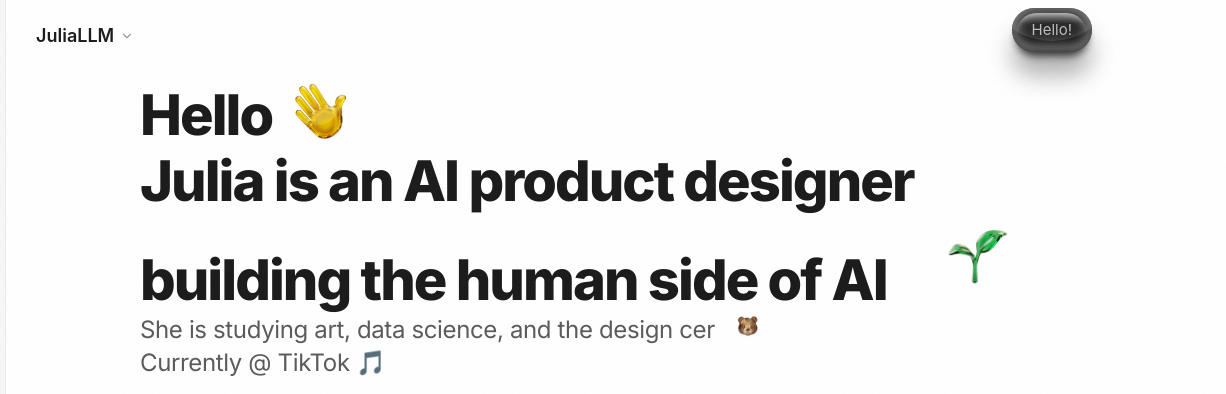
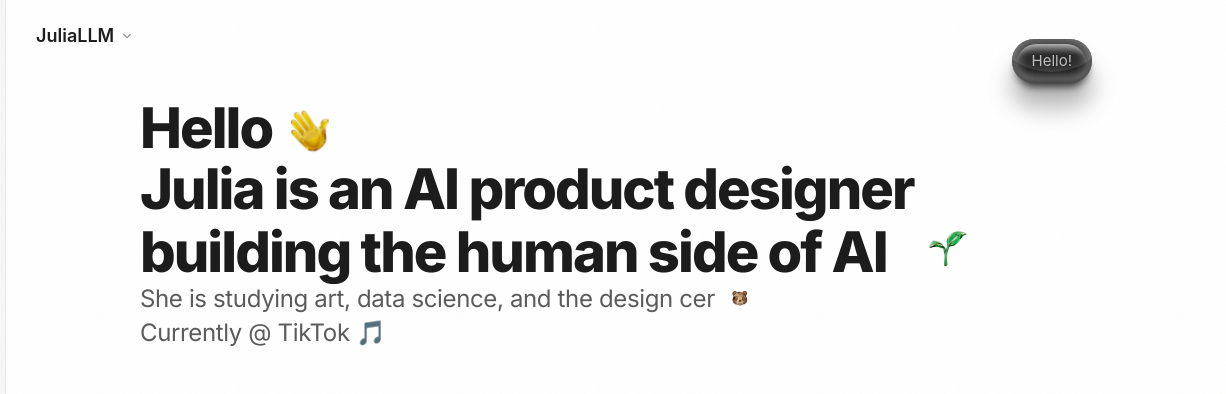
Before and after one commit to julialiu05/Portfolio-website, a website: page index.html in a window 1280 px wide. Shown: the top 394 px of the page, 54-1280 px from the left. Drawn offline with Linux system fonts and the light colour scheme; a web font is replaced by a local one.

Commit message:
Size hero emoji images to match text cap-height, fix line-gap issue

```diff
--- a/gravity.css
+++ b/gravity.css
@@ -7,19 +7,20 @@
   max-width: min(960px, 92vw);
 }
 
-/* Custom wave — bottom-aligned with text baseline, tight spacing */
+/* Hero emoji images — sized to match the cap-height of the characters they sit next to.
+   Heights stay close to 1em so the line box doesn't stretch significantly. */
+
 .hero-wave {
   display: inline-block;
-  height: 1.5em;
+  height: 1.1em;
   width: auto;
-  /* PNG has ~20% transparent bottom padding; shift down to drop subject-bottom to baseline */
-  vertical-align: -0.3em;
-  margin: 0 -0.1em 0 0;
+  vertical-align: -0.22em;
+  margin: 0 0.04em;
   user-select: none;
   -webkit-user-drag: none;
   pointer-events: none;
+  transform-origin: 70% 90%;
   animation: hero-wave-tilt 2.6s cubic-bezier(0.22, 1, 0.36, 1) infinite;
-  transform-origin: 70% 90%;
 }
 
 @keyframes hero-wave-tilt {
@@ -31,19 +32,17 @@
   50% { transform: rotate(4deg); }
 }
 
-/* Custom sprout — bottom-aligned with text baseline, tight spacing */
 .hero-sprout {
   display: inline-block;
-  height: 1.7em;
+  height: 1.1em;
   width: auto;
-  /* Sprout PNG has minimal bottom padding; small shift to align stem base with baseline */
-  vertical-align: -0.1em;
-  margin: 0 -0.1em 0 0;
+  vertical-align: -0.15em;
+  margin: 0 0.04em;
   user-select: none;
   -webkit-user-drag: none;
   pointer-events: none;
+  transform-origin: 50% 100%;
   animation: hero-sprout-sway 4.2s ease-in-out infinite;
-  transform-origin: 50% 100%;
 }
 
 @keyframes hero-sprout-sway {
@@ -51,18 +50,17 @@
   50% { transform: rotate(3deg); }
 }
 
-/* Custom bear — inline with the smaller subtitle text, subtle idle bob */
 .hero-bear {
   display: inline-block;
-  height: 1.4em;
+  height: 1.1em;
   width: auto;
-  vertical-align: -0.25em;
-  margin: 0 -0.05em 0 0.1em;
+  vertical-align: -0.22em;
+  margin: 0 0.04em;
   user-select: none;
   -webkit-user-drag: none;
   pointer-events: none;
+  transform-origin: 50% 85%;
   animation: hero-bear-bob 5s ease-in-out infinite;
-  transform-origin: 50% 90%;
 }
 
 @keyframes hero-bear-bob {
--- a/index.html
+++ b/index.html
@@ -13,7 +13,7 @@
   <link href="https://fonts.googleapis.com/css2?family=Geist+Mono:wght@400;500&display=swap" rel="stylesheet">
   <link rel="stylesheet" href="styles.css">
   <link rel="stylesheet" href="imessage-intro.css?v=25">
-  <link rel="stylesheet" href="gravity.css?v=8">
+  <link rel="stylesheet" href="gravity.css?v=9">
 
 </head>
 <body>
```
